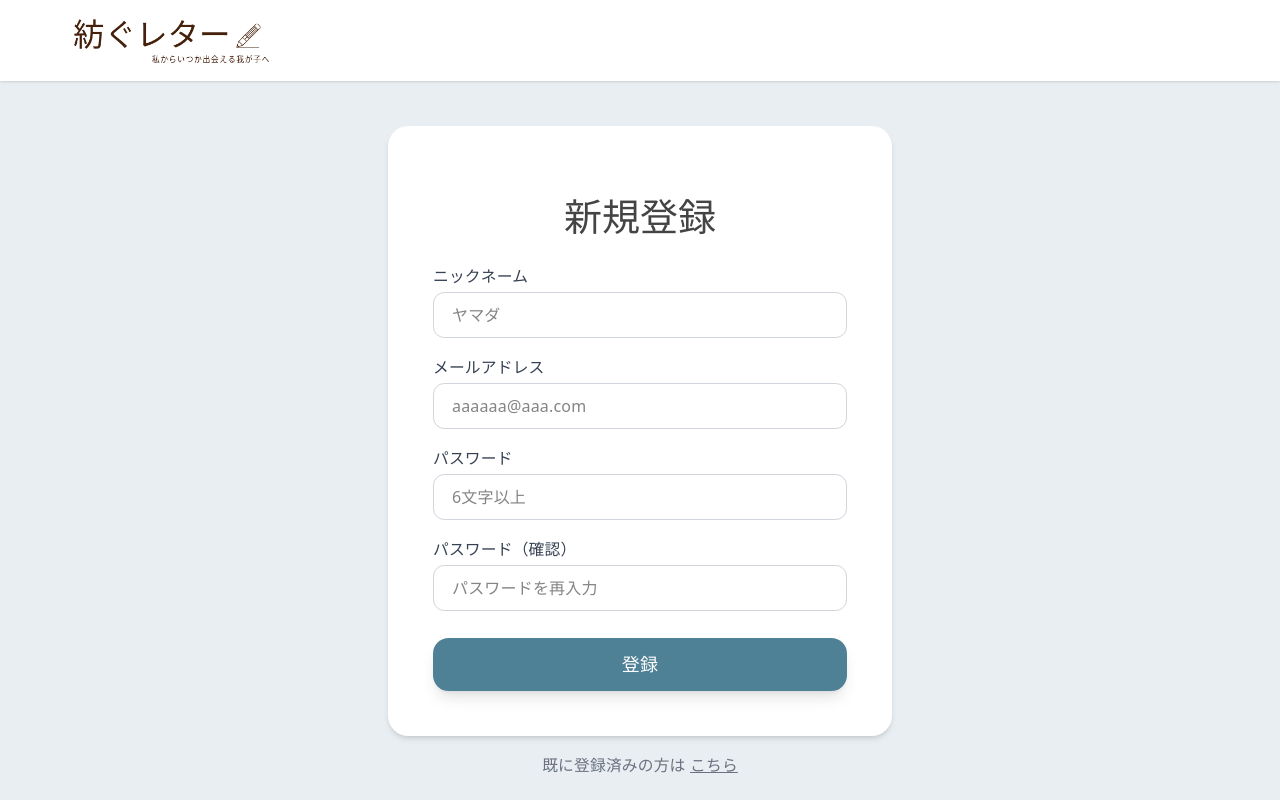
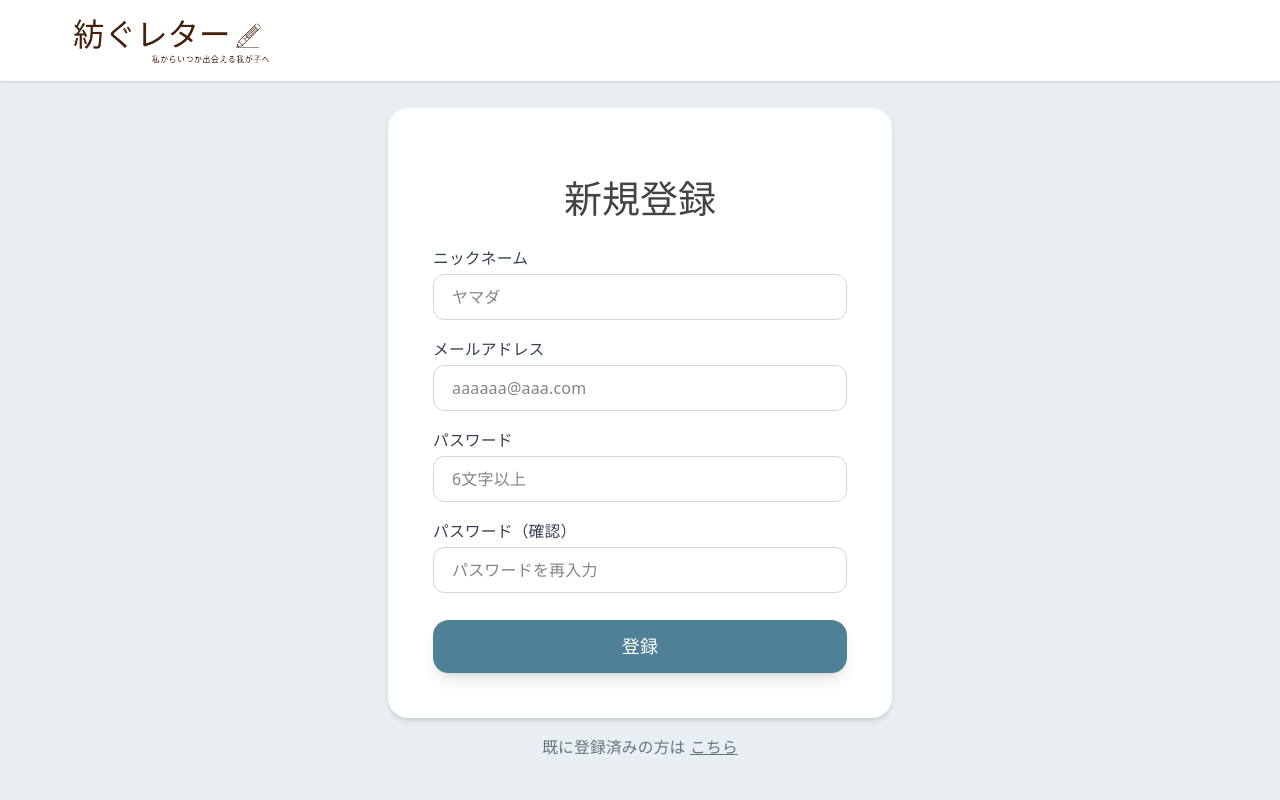
Before and after one commit to nagi558/Graduation-work, a React (Vite) app in the folder my-app/front/: page /register in a window 1280 px wide. Built offline with nearby package versions, Linux system fonts and the light colour scheme; no server answers.

Commit message:
fix: 新規登録ページの上下余白を調整

```diff
--- a/my-app/front/src/pages/Register.tsx
+++ b/my-app/front/src/pages/Register.tsx
@@ -82,7 +82,7 @@ export const Register = () => {
   }
 
   return (
-    <div className='min-h-full flex flex-col items-center py-10 bg-[#E8EEF1]'>
+    <div className='min-h-full flex flex-col items-center py-6 bg-[#E8EEF1]'>
       <div className="w-full max-w-md bg-white rounded-2xl shadow-md p-10">
         <h1 className="text-[38px] font-bold tracking-normal text-[#444444] text-center mb-8 font-sans pt-7">
           新規登録
```
